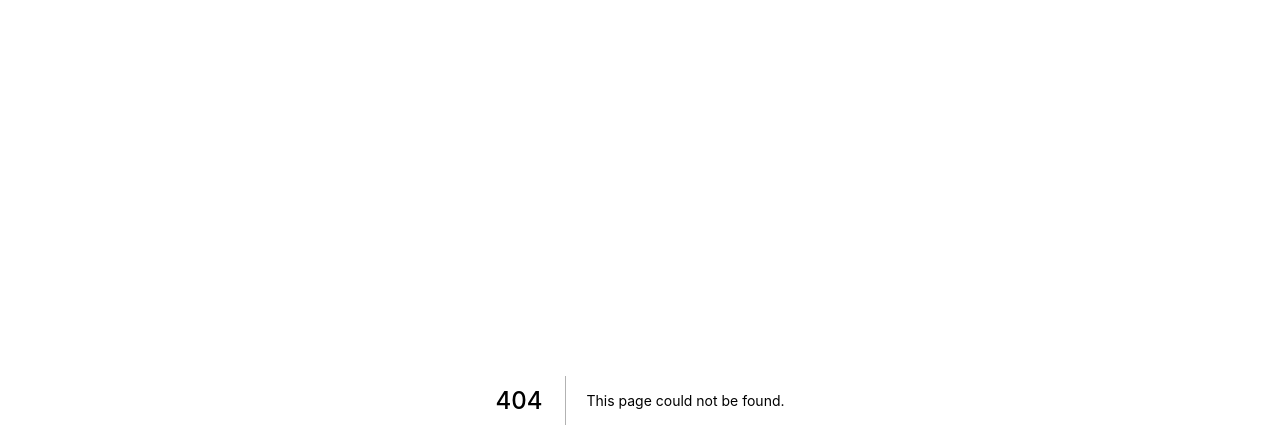
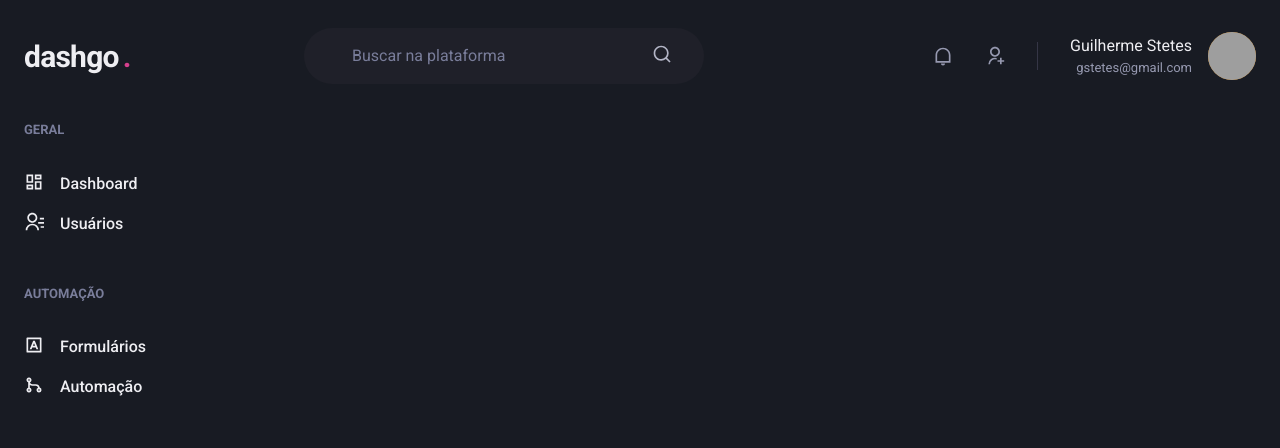
Before and after one commit to gstetes/dashgo, a Next.js app: page /dashboard in a window 1280 px wide. Before the commit this address had no page. Shown: the top 448 px of the page. Built offline with nearby package versions, Linux system fonts and the light colour scheme; grey boxes are pictures that could not be loaded.

Commit message:
27122021

```diff
--- a/package.json
+++ b/package.json
@@ -18,6 +18,7 @@
     "next": "12.0.7",
     "react": "17.0.2",
     "react-dom": "17.0.2",
+    "react-icons": "^4.3.1",
     "typescript": "^4.5.4"
   },
   "devDependencies": {
--- /dev/null
+++ b/src/components/Header.tsx
@@ -0,0 +1,83 @@
+import { Flex, Input, Text, Icon, HStack, Box, Avatar } from '@chakra-ui/react';
+import {
+  RiNotificationLine,
+  RiSearchLine,
+  RiUserAddLine,
+} from 'react-icons/ri';
+
+export function Header() {
+  return (
+    <Flex
+      as="header"
+      w="100%"
+      maxWidth={1480}
+      h="20"
+      mx="auto"
+      mt="4"
+      px="6"
+      align="center"
+    >
+      <Text fontSize="3xl" fontWeight="bold" letterSpacing="tight" w="64">
+        dashgo
+        <Text as="span" ml="1" color="pink.500">
+          .
+        </Text>
+      </Text>
+
+      <Flex
+        as="label"
+        flex="1"
+        py="4"
+        px="8"
+        ml="6"
+        maxWidth={400}
+        alignSelf="center"
+        color="gray.200"
+        position="relative"
+        bg="gray.800"
+        borderRadius="full"
+      >
+        <Input
+          color="gray.50"
+          variant="unstyled"
+          px="4"
+          mr="4"
+          placeholder="Buscar na plataforma"
+          _placeholder={{ color: 'gray.400' }}
+        />
+
+        <Icon as={RiSearchLine} fontSize="20" />
+      </Flex>
+
+      <Flex align="center" ml="auto">
+        <HStack
+          spacing="8"
+          mx="8"
+          pr="8"
+          py="1"
+          color="gray.300"
+          borderRightWidth={1}
+          borderColor="gray.700"
+        >
+          <Icon as={RiNotificationLine} fontSize="20" />
+          <Icon as={RiUserAddLine} fontSize="20" />
+        </HStack>
+
+        <Flex align="center">
+          <Box mr="4" textAlign="right">
+            <Text>Guilherme Stetes</Text>
+            <Text color="gray.300" fontSize="small">
+              gstetes@gmail.com
+            </Text>
+          </Box>
+
+          <Avatar
+            size="md"
+            name="Guilherme Stetes"
+            src="https://github.com/gstetes.png"
+          />
+        </Flex>
+      </Flex>
+    </Flex>
+  );
+}
--- /dev/null
+++ b/src/components/Sidebar.tsx
@@ -0,0 +1,57 @@
+import { Box, Stack, Text, Link, Icon } from '@chakra-ui/react';
+import {
+  RiContactsLine,
+  RiDashboardLine,
+  RiGitMergeLine,
+  RiInputMethodLine,
+} from 'react-icons/ri';
+
+export function Sidebar() {
+  return (
+    <Box as="aside" w="64" mr="8">
+      <Stack spacing="12" align="flex-start">
+        <Box>
+          <Text fontWeight="bold" color="gray.400" fontSize="small">
+            GERAL
+          </Text>
+          <Stack spacing="4" mt="8" align="stretch">
+            <Link display="flex" align="center">
+              <Icon as={RiDashboardLine} fontSize="20" />
+              <Text ml="4" fontWeight="medium">
+                Dashboard
+              </Text>
+            </Link>
+
+            <Link display="flex" align="center">
+              <Icon as={RiContactsLine} fontSize="20" />
+              <Text ml="4" fontWeight="medium">
+                Usuários
+              </Text>
+            </Link>
+          </Stack>
+        </Box>
+
+        <Box>
+          <Text fontWeight="bold" color="gray.400" fontSize="small">
+            AUTOMAÇÃO
+          </Text>
+          <Stack spacing="4" mt="8" align="stretch">
+            <Link display="flex" align="center">
+              <Icon as={RiInputMethodLine} fontSize="20" />
+              <Text ml="4" fontWeight="medium">
+                Formulários
+              </Text>
+            </Link>
+
+            <Link display="flex" align="center">
+              <Icon as={RiGitMergeLine} fontSize="20" />
+              <Text ml="4" fontWeight="medium">
+                Automação
+              </Text>
+            </Link>
+          </Stack>
+        </Box>
+      </Stack>
+    </Box>
+  );
+}
--- /dev/null
+++ b/src/pages/_document.tsx
@@ -0,0 +1,21 @@
+import Document, { Head, Html, Main, NextScript } from 'next/document';
+
+export default class MyDocument extends Document {
+  render() {
+    return (
+      <Html>
+        <Head>
+          <link rel="preconnect" href="https://fonts.googleapis.com" />
+          <link
+            href="https://fonts.googleapis.com/css2?family=Poppins:wght@400;600&family=Roboto:wght@400;500;700&display=swap"
+            rel="stylesheet"
+          />
+        </Head>
+        <body>
+          <Main />
+          <NextScript />
+        </body>
+      </Html>
+    );
+  }
+}
--- /dev/null
+++ b/src/pages/dashboard.tsx
@@ -0,0 +1,15 @@
+import { Flex } from '@chakra-ui/react';
+import { Header } from '../components/Header';
+import { Sidebar } from '../components/Sidebar';
+
+export default function Dashboard() {
+  return (
+    <Flex direction="column" h="100vh">
+      <Header />
+
+      <Flex w="100%" my="6" maxWidth={1480} mx="auto" px="6">
+        <Sidebar />
+      </Flex>
+    </Flex>
+  );
+}
--- a/src/styles/theme.ts
+++ b/src/styles/theme.ts
@@ -15,6 +15,10 @@
       "50" : "#EEEEF2"
     },
   },
+  fonts: {
+    heading: 'Roboto',
+    body: 'Roboto',
+  },
   styles: {
     global: {
       body: {
```
Also changed, not shown: src/components/Form/Input.tsx (added, +32 -0 lines), src/pages/index.tsx (+27 -2 lines), 1 other file (tests, documents, lock files or other folders).
